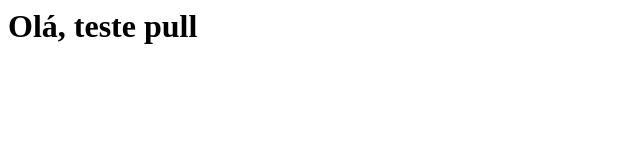
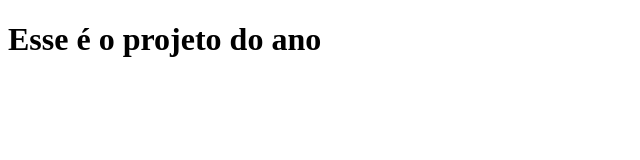
Before and after one commit to PedroSimbera/curso_git, a plain HTML site: page about.html in a window 1280 px wide. Shown: the whole page, without its empty margins (0-640 px from the left). Drawn offline with Linux system fonts and the light colour scheme.

Commit message:
alterando o título e o formato do html, checkout aplicado

```diff
--- a/about.html
+++ b/about.html
@@ -1,6 +1,12 @@
-<html>
-  <head>
-    <meta>
-    <link>
-  <body>
-    <h1>Olá, teste pull</hi>
+<!DOCTYPE html>
+<html lang="en">
+<head>
+  <meta charset="UTF-8">
+  <meta http-equiv="X-UA-Compatible" content="IE=edge">
+  <meta name="viewport" content="width=device-width, initial-scale=1.0">
+  <title>Document</title>
+</head>
+<body>
+  <h1 .primeiro> Esse é o projeto do ano</h1>
+</body>
+</html>
```
